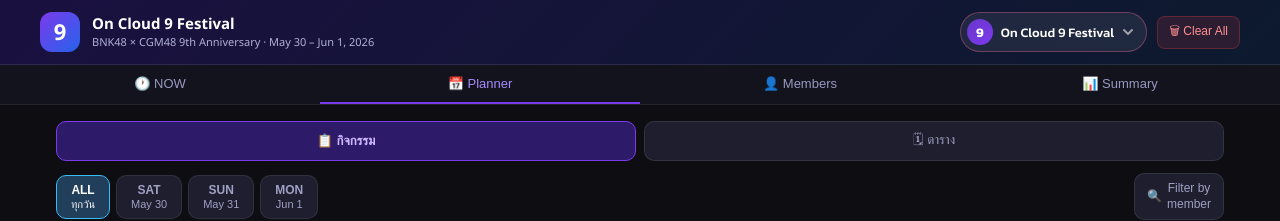
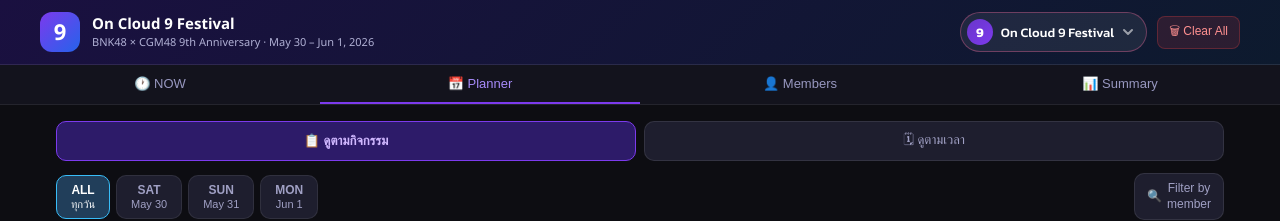
Before and after one commit to cyanidez/2shot-ponytail-planner, a React (Vite) app: page /oncloud9 in a window 1280 px wide. Shown: the top 221 px of the page. Built offline with nearby package versions, Linux system fonts and the light colour scheme.

Commit message:
fix: rename view toggle labels to ดูตามกิจกรรม / ดูตามเวลา
Co-Authored-By: Claude Sonnet 4.6 <noreply@anthropic.com>

```diff
--- a/src/oncloud9/OnCloud9App.jsx
+++ b/src/oncloud9/OnCloud9App.jsx
@@ -293,8 +293,8 @@ function PlannerView({ visibleMemberIds, filterMemberIds, planSelections, onOpen
     <div className="oc9-planner">
       {/* Mode toggle */}
       <div className="oc9-mode-toggle-row">
-        <button className={`oc9-mode-btn ${plannerMode === 'activity' ? 'active' : ''}`} onClick={() => handleSetMode('activity')}>📋 กิจกรรม</button>
-        <button className={`oc9-mode-btn ${plannerMode === 'timeline' ? 'active' : ''}`} onClick={() => handleSetMode('timeline')}>🗓 ตาราง</button>
+        <button className={`oc9-mode-btn ${plannerMode === 'activity' ? 'active' : ''}`} onClick={() => handleSetMode('activity')}>📋 ดูตามกิจกรรม</button>
+        <button className={`oc9-mode-btn ${plannerMode === 'timeline' ? 'active' : ''}`} onClick={() => handleSetMode('timeline')}>🗓 ดูตามเวลา</button>
       </div>
 
       {/* Date selector + member filter button */}
```
